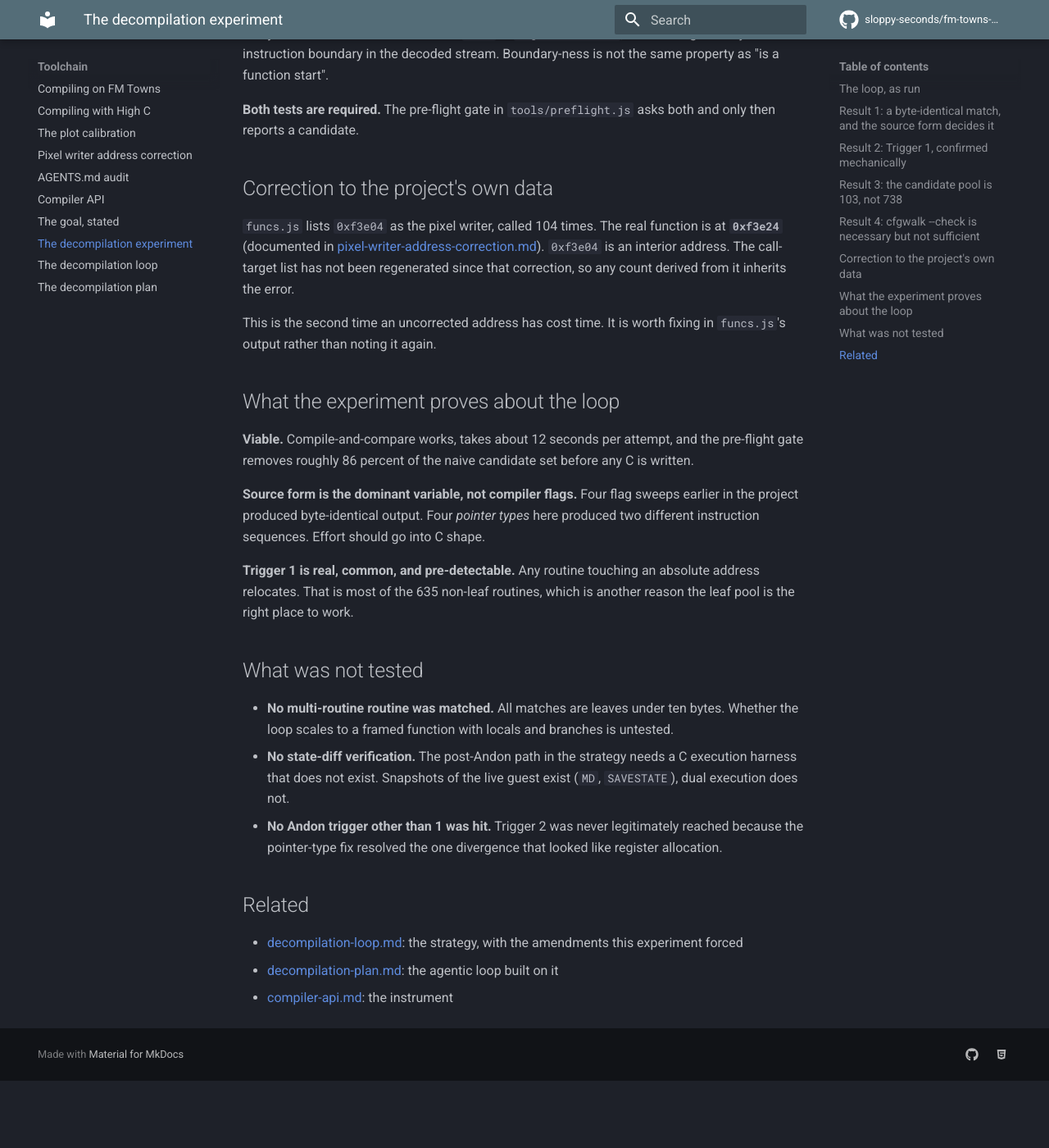
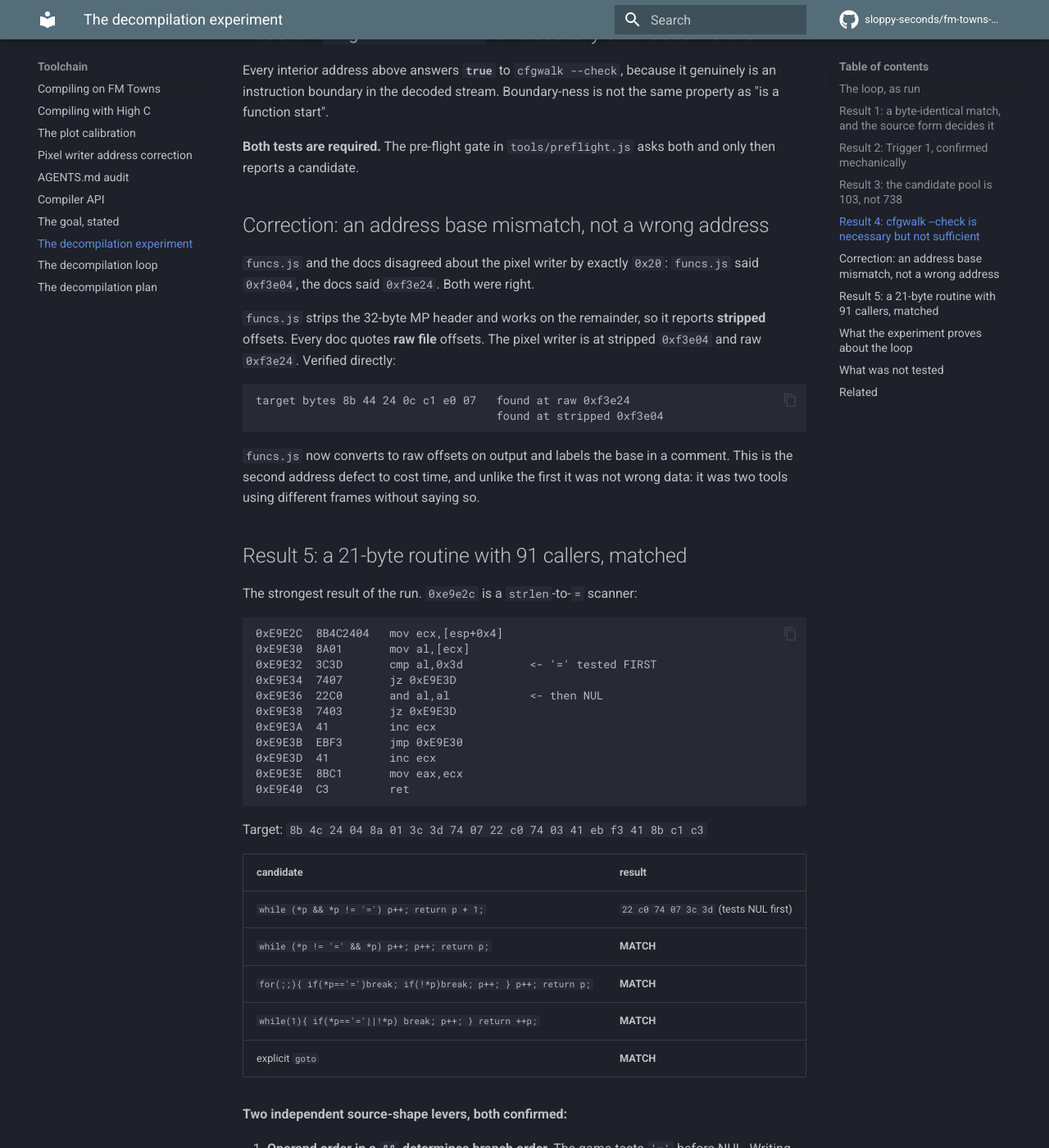
Before and after one commit to sloppy-seconds/fm-towns-ultima, an MkDocs documentation site: the page built from docs/decompilation-experiment.md, in a window 1280 px wide and 1400 px high, scrolled down 3083 px. Shown: the whole window at 82% size. Built offline with MkDocs 1.6.1 and Material for MkDocs 9.7.7, drawn with Linux system fonts in a browser that asks for light colours; comment, search, counter and statistics services are not loaded; before the commit the page ends 4401 px from its top, so only the background shows below that; some of the changed text lies outside the part shown.

Commit message:
Fix the address base mismatch, and make byte matching conditional
The loose thread was not a wrong address. funcs.js said the pixel writer was
at 0xf3e04 and the docs said 0xf3e24, and both were right: funcs.js strips the
0x20-byte MP header and reports stripped offsets, every doc quotes raw file
offsets. Verified by finding the target bytes in both frames.

funcs.js now converts to raw offsets on output and labels the base in its
header comment. It also reports how many CALL targets are real function
starts: 454 of 738. The other 284 are interior addresses, and the top-callers
list now marks them - 0xe7440 at 231 calls and 0xe6b90 at 226 are not
functions at all.

preflight.js was silently reading funcs.js's summary output instead of --list,
so most call counts were missing; 0xf3e24 showed 0 callers instead of 104.
Fixed.

Then the strongest experiment result yet: 0xe9e2c, a 21-byte strlen-to-'='
scanner with 91 callers, matched byte for byte. Four different source forms
converge on it, which establishes two source-shape levers:

- operand order in && decides branch order. The game tests '=' before NUL;
  writing *p && *p != '=' produces the reverse and fails.
- return p+1 gives lea eax,[ecx+1]; p++; return p gives inc ecx; mov eax,ecx.
  The game uses the second.

plan.md now says byte matching is a diagnostic, not a goal, and lists the four
things a mismatch can mean. The fourth is that the toolchain is not the
original, and that is detectable only across a population.

New plan item 4f measures the match rate over 25 leaves with an explicit stop
condition: under 30 percent means this is not the compiler, byte matching is
abandoned as verification, and that is recorded as a negative. A few hours to
answer a question the corpus has carried since the first calibration.

````diff
--- a/docs/decompilation-experiment.md
+++ b/docs/decompilation-experiment.md
@@ -96,9 +96,10 @@ Applied to all 738:
 | | count |
 |---|---|
 | `E8` targets | 738 |
-| start with `55 8b ec` (framed) | 318 |
-| preceded by a `ret` within 8 bytes after stripping padding | 454 |
-| **real starts that are also leaves** | **103** |
+| `55 8b ec` (framed) | 318 |
+| real starts (preceded by `ret`, after stripping padding) | 454 |
+| **interior addresses, not function starts** | **284** |
+| real starts that are also leaves | 103 |
 
 103 leaves is the honest experiment queue. The 103 are also, by construction,
 the routines whose `OBJ` carries no `EXTDEF` and no `FIXUPP`, so Trigger 1
@@ -123,16 +124,63 @@ the same property as "is a function start".
 **Both tests are required.** The pre-flight gate in `tools/preflight.js` asks
 both and only then reports a candidate.
 
-## Correction to the project's own data
+## Correction: an address base mismatch, not a wrong address
 
-`funcs.js` lists `0xf3e04` as the pixel writer, called 104 times. The real
-function is at **`0xf3e24`** (documented in
-[pixel-writer-address-correction.md](pixel-writer-address-correction.md)).
-`0xf3e04` is an interior address. The call-target list has not been regenerated
-since that correction, so any count derived from it inherits the error.
+`funcs.js` and the docs disagreed about the pixel writer by exactly `0x20`:
+`funcs.js` said `0xf3e04`, the docs said `0xf3e24`. Both were right.
 
-This is the second time an uncorrected address has cost time. It is worth fixing
-in `funcs.js`'s output rather than noting it again.
+`funcs.js` strips the 32-byte MP header and works on the remainder, so it reports
+**stripped** offsets. Every doc quotes **raw file** offsets. The pixel writer is
+at stripped `0xf3e04` and raw `0xf3e24`. Verified directly:
+
+```
+target bytes 8b 44 24 0c c1 e0 07   found at raw 0xf3e24
+                                    found at stripped 0xf3e04
+```
+
+`funcs.js` now converts to raw offsets on output and labels the base in a comment.
+This is the second address defect to cost time, and unlike the first it was not
+wrong data: it was two tools using different frames without saying so.
+
+## Result 5: a 21-byte routine with 91 callers, matched
+
+The strongest result of the run. `0xe9e2c` is a `strlen`-to-`=` scanner:
+
+```
+0xE9E2C  8B4C2404   mov ecx,[esp+0x4]
+0xE9E30  8A01       mov al,[ecx]
+0xE9E32  3C3D       cmp al,0x3d          <- '=' tested FIRST
+0xE9E34  7407       jz 0xE9E3D
+0xE9E36  22C0       and al,al            <- then NUL
+0xE9E38  7403       jz 0xE9E3D
+0xE9E3A  41         inc ecx
+0xE9E3B  EBF3       jmp 0xE9E30
+0xE9E3D  41         inc ecx
+0xE9E3E  8BC1       mov eax,ecx
+0xE9E40  C3         ret
+```
+
+Target: `8b 4c 24 04 8a 01 3c 3d 74 07 22 c0 74 03 41 eb f3 41 8b c1 c3`
+
+| candidate | result |
+|---|---|
+| `while (*p && *p != '=') p++; return p + 1;` | `22 c0 74 07 3c 3d` (tests NUL first) |
+| `while (*p != '=' && *p) p++; p++; return p;` | **MATCH** |
+| `for(;;){ if(*p=='=')break; if(!*p)break; p++; } p++; return p;` | **MATCH** |
+| `while(1){ if(*p=='='||!*p) break; p++; } return ++p;` | **MATCH** |
+| explicit `goto` | **MATCH** |
+
+**Two independent source-shape levers, both confirmed:**
+
+1. **Operand order in a `&&` determines branch order.** The game tests `'='`
+   before NUL. Writing `*p && *p != '='` produces the opposite and does not
+   match. This is a *semantic* lever, not a stylistic one.
+2. **`return p + 1` versus `p++; return p` changes the epilogue.**
+   `lea eax,[ecx+1]` versus `inc ecx; mov eax,ecx`. The game uses the latter.
+
+Four source forms converge on the same 21 bytes, so the bytes do not uniquely
+determine the source. That is worth knowing for the loop: a match confirms the
+instruction selection, not the exact text.
 
 ## What the experiment proves about the loop
 
--- a/docs/plan.md
+++ b/docs/plan.md
@@ -9,6 +9,21 @@ question and the linker-as-calibration-step. See
 
 Consequence for this plan: **routines are ranked by whether a player can observe them.** Anything not
 reachable from create, move, town, fight, buy, cast, save is a lower priority than it was.
+
+**And byte matching is conditional, not assumed.** It is a *diagnostic*, not a goal. A match says the
+source is right for this compiler at these settings. A mismatch says one of four things, and only one of
+them is "the C is wrong":
+
+| what a mismatch means | how to tell |
+|---|---|
+| the C is wrong | varies with source shape, reachable by rewriting |
+| a relocation placeholder | displacement is `00 00 00 00`, `FIXUPP` in the object |
+| the address is not a function start | `node tools/preflight.js <addr>` |
+| **the toolchain or settings are not the originals** | no source shape matches, over many routines |
+
+That last row is the one to watch. If byte matching stops working across a *population* of routines rather
+than a single stubborn one, the conclusion is that this High C build is not the one that made the game,
+and the honest response is to stop byte matching and rely on behavioural evidence. It is not to grind.
 
 This replaces an earlier version that was a list of open items with no sequencing. A list says what is
 unfinished. A plan says what to do next and how to know it worked.
@@ -63,6 +78,7 @@ from the items below rather than maintained separately.
 | 4c `WORLD*.UT2` layout | BLOCKED ON HUMAN | no, needs a save taken mid-game |
 | 4d `.SND` playback rate | BLOCKED ON HUMAN | no, needs the running game |
 | 4e Confirm the U2 palette in-game | BLOCKED ON HUMAN | no, needs a coloured screen |
+| 4f Measure the byte-match rate | AUTONOMOUS | **yes**, the decompilation loop
 
 **Run `node tools/plancheck.js --todo` for the answer rather than reading this table.** At the time of
 writing it reports four of eleven startable now: 1a, 1b, 2a and 4b, with 4a and 2b held back by item order. That is the honest answer to "what can an agent do tonight", and before the tool existed the answer
@@ -403,6 +419,33 @@ file. Small item, and it is the last unknown in audio extraction.
 **Ranked low under behavioural faithfulness.** Nothing about how the game plays depends on it, so it
 should not be picked up before the rules work in Phase 4b.
 
+### 4f. Measure the byte-match rate across a population of leaves
+
+**State:** OPEN · **Autonomy:** AUTONOMOUS
+
+| field | value |
+|---|---|
+| autonomy | runs unattended via `tools/cserve.js` and `tools/preflight.js` |
+| done when | at least 25 of the 103 leaves are attempted and the match rate is recorded, or the run stops on the trigger below |
+| blocked by | nothing |
+
+**Why this is a plan item and not just tooling.** The whole question of whether High C 1.73 is the
+compiler that built this game is currently answered by two routines. Two is not a population. A
+mismatch on one routine has four possible causes; a mismatch on *most* of twenty-five has one.
+
+The measurement: attempt 25 leaves smallest-first, record match or cord per routine, and report the rate.
+
+**The stop condition, which is the real content of this item.** If fewer than 30 percent match, the
+conclusion is that this toolchain is not the original and no amount of source-shape search will fix it.
+At that point byte matching is abandoned as a verification method, the result is written up as a negative,
+and the rules work proceeds on behavioural evidence only.
+
+That outcome is a success, not a failure: it answers a question the corpus has been carrying since the
+first calibration, and it costs a few hours rather than the months a wrong-toolchain assumption would.
+
+**Known shape levers to try before calling a mismatch, from the experiment:** pointer type (byte versus
+int), operand order in a `&&`, and `return p + 1` versus `p++; return p`. All three changed the output.
+
 ### 4e. Confirm the U2 palette in-game
 
 **State:** OPEN · **Autonomy:** BLOCKED ON HUMAN
````
Also changed, not shown: docs/pixel-writer-address-correction.md (+8 -0 lines), 2 other files.
